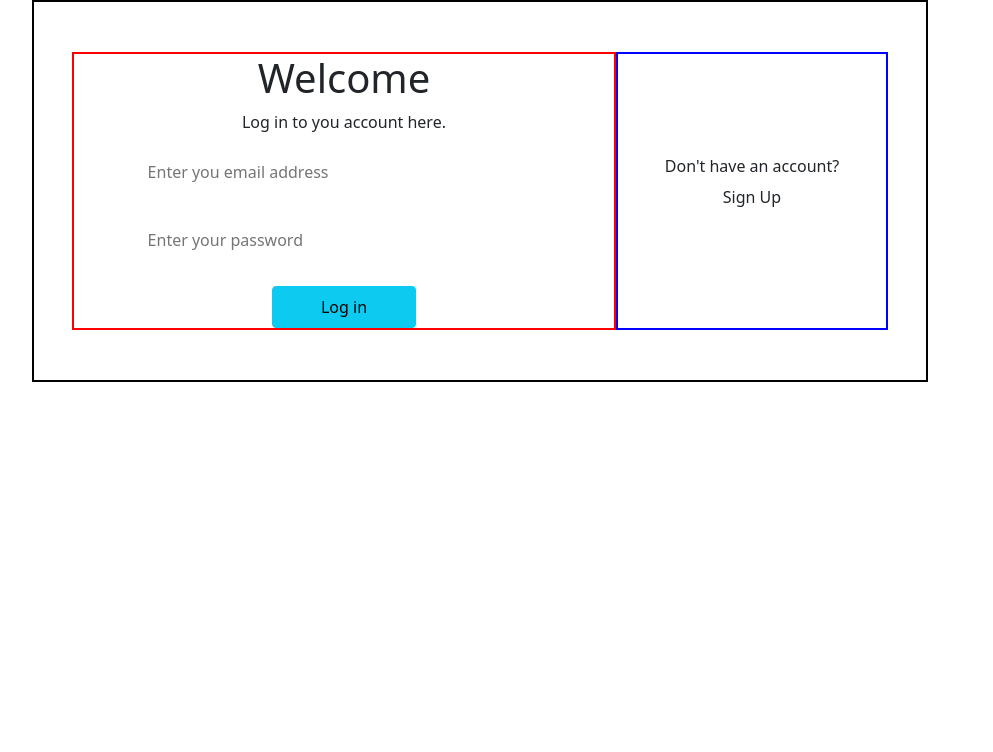
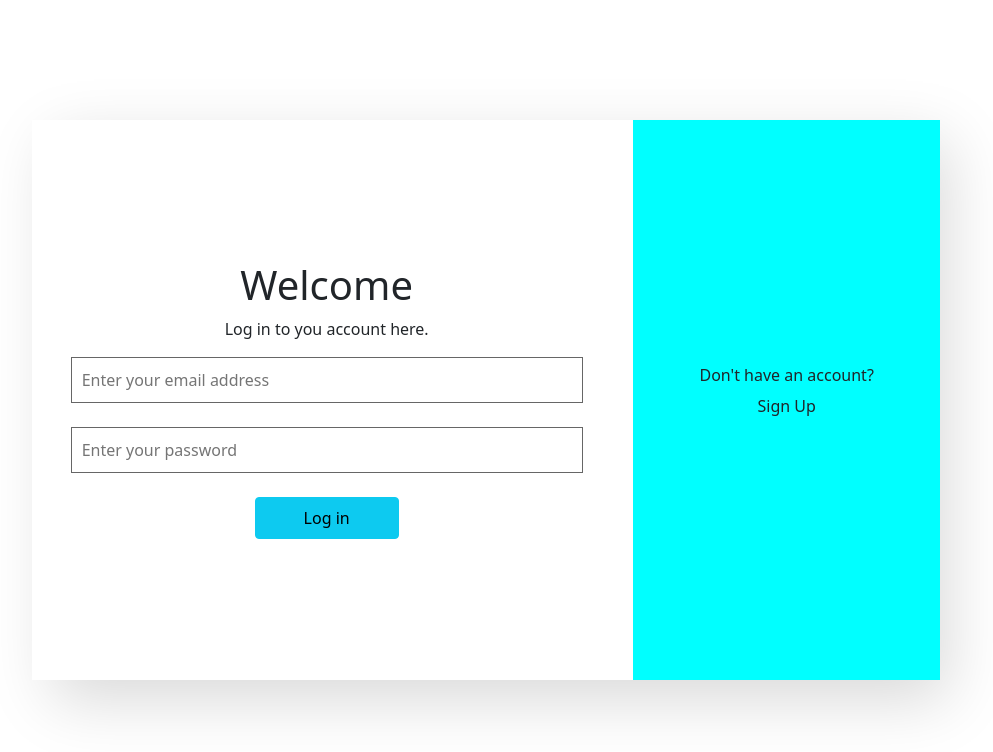
Before and after one commit to CodersTrio/tradeBid-client, a React (Create React App) app: page / in a window 1280 px wide. Shown: the top 752 px of the page, without its empty margins (160-1153 px from the left). Built offline with nearby package versions, Linux system fonts and the light colour scheme.

Commit message:
signIn component formed

```diff
--- a/src/components/authentication/SignIn/SignIn.css
+++ b/src/components/authentication/SignIn/SignIn.css
@@ -1,21 +1,31 @@
 .sinInComponent{
+    min-height: 100vh;
+    display: flex;
+    align-items: center;
+}
+.signInContainer{
     width: 70%;
     margin: 0 auto;
-}
-.SignIn{
-    border: 2px solid black;
-    padding: 50px;
+    position: relative;
+    box-shadow: 20px 20px 60px #d9d9d9,
+    -20px -20px 60px #ffffff;
+
 }
 
+.inputFields{
+    display: flex;
+    align-items: center;
+    justify-content: center;
+    flex-direction: column;
+}
+
+
 .emailInp, .passwordInp{
-    width: 80%;
+    width: 40vw;
     padding: 10px;
-    background-color:rgba(0, 0, 0, 0);
-    border: none;
+    border: 1px solid #666666;
 }
-.signInContainer{
-    position: relative;
-}
+
 
 .signUpNow{
     display: flex ;
--- a/src/components/authentication/SignIn/SignIn.js
+++ b/src/components/authentication/SignIn/SignIn.js
@@ -5,24 +5,26 @@ import './SignIn.css';
 const SignIn = () => {
     return (
         <div className="sinInComponent">
+            <div className="signInContainer">
             <div className="SignIn">
-                <div className="row ">
-                    <div className="col-md-8 text-center signInContainer" style={{border: '2px solid red'}}>
+            <div className="row signInRow" style={{height:'70vh'}}>
+                    <div className="col-md-8 text-center inputFields" style={{padding:'20px'}}>
                         <h1>Welcome</h1>
                         <p>Log in to you account here.</p>
-                        <div className="inputFields">
-                        <input className="emailInp" type="email" name="email" placeholder="Enter you email address"/>
+                        <div className="">
+                        <input className="emailInp" type="email" name="email" placeholder="Enter your email address"/>
                         <br /><br />
                         <input className="passwordInp" type="password" name="password" placeholder="Enter your password"/>
                         <br /><br />
                         <Button className="py-2  px-5" variant="info">Log in</Button>
                         </div>
                     </div>
-                    <div className="col-md-4 signUpNow" style={{border: '2px solid blue'}}>
+                    <div className="col-md-4 signUpNow" style={{padding: '20px', backgroundColor:'cyan'}}>
                         <div><h6 >Don't have an account? </h6></div>
                         <div><p>Sign Up</p></div>
                     </div>
                 </div>
+            </div>
             </div>
         </div>
     );
```
